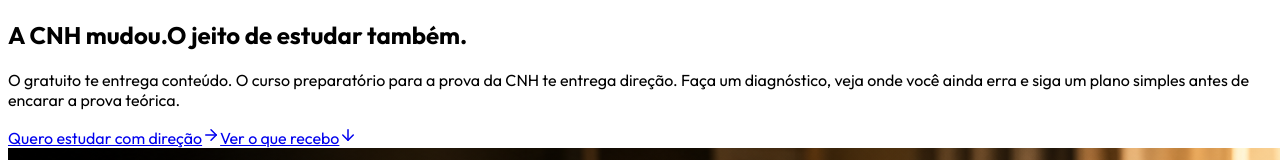
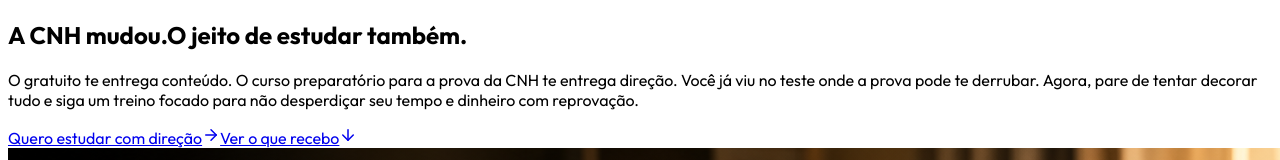
Before and after one commit to leonardoteodoroo/cnh-de-primeira, a Next.js app: page /step-10-sales-page in a window 1280 px wide. Shown: the part 332-492 px from the top of the page. Built offline with nearby package versions, Linux system fonts and the light colour scheme.

Commit message:
copy: update hero body to acknowledge quiz completion and attack rejection fear

```diff
--- a/src/components/sales-page/data.ts
+++ b/src/components/sales-page/data.ts
@@ -17,7 +17,7 @@ export const salesCopy = {
   heroEyebrow: "CURSO PREPARATÓRIO PARA A PROVA DA CNH + SIMULADOS",
   heroTitle: "A CNH mudou. O jeito de estudar também.",
   heroBody:
-    "O gratuito te entrega conteúdo. O curso preparatório para a prova da CNH te entrega direção. Faça um diagnóstico, veja onde você ainda erra e siga um plano simples antes de encarar a prova teórica.",
+    "O gratuito te entrega conteúdo. O curso preparatório para a prova da CNH te entrega direção. Você já viu no teste onde a prova pode te derrubar. Agora, pare de tentar decorar tudo e siga um treino focado para não desperdiçar seu tempo e dinheiro com reprovação.",
   primaryCta: "Quero estudar com direção",
   secondaryCta: "Ver o que recebo",
   diagnosticTitle: "Não é estudar mais. É estudar CERTO!",
```
Also changed, not shown: 1 other file (tests, documents, lock files or other folders).
